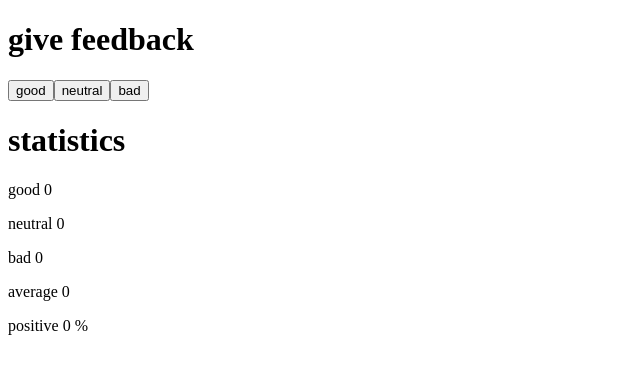
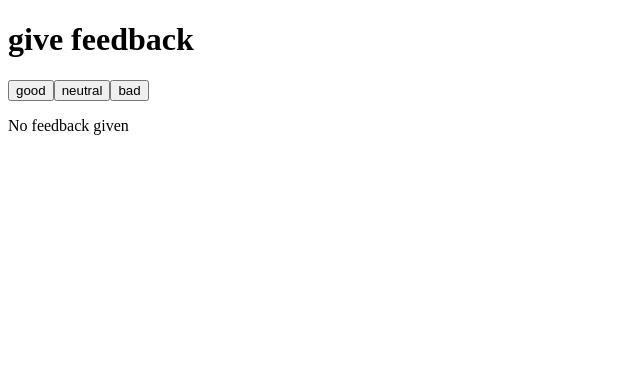
Before and after one commit to aitorortega03/fullstack-open-2024, a React (Vite) app in the folder part1/unicafe/: page / in a window 1280 px wide. Shown: the top 374 px of the page, without its empty margins (0-640 px from the left). Built offline with nearby package versions, Linux system fonts and the light colour scheme.

Commit message:
add conditional rendering exercise 1.9

```diff
--- a/part1/unicafe/src/components/Statistics.jsx
+++ b/part1/unicafe/src/components/Statistics.jsx
@@ -1,13 +1,11 @@
 const Statistics = ({ clicks }) => {
+
   const calculateAverage = () => clicks.good * 1 + clicks.bad * -1;
 
   const calculateTotalComments = () =>
     clicks.good + clicks.neutral + clicks.bad;
 
     const calculatePositivePercentaje = () => {
-        // clicks.good + clicks.neutral + clicks.bad === 0
-        //   ? 0
-        //   : clicks.good / calculateTotalComments()
         if (clicks.good + clicks.neutral + clicks.bad === 0) {
             return 0
         }
@@ -16,6 +14,14 @@ const Statistics = ({ clicks }) => {
         }
 
         return clicks.good / calculateTotalComments()
+    }
+
+    if (clicks.good === 0 && clicks.neutral === 0 && clicks.bad === 0) {
+      return (
+        <div>
+          <p>No feedback given</p>
+        </div>
+      )
     }
 
   return (
```
